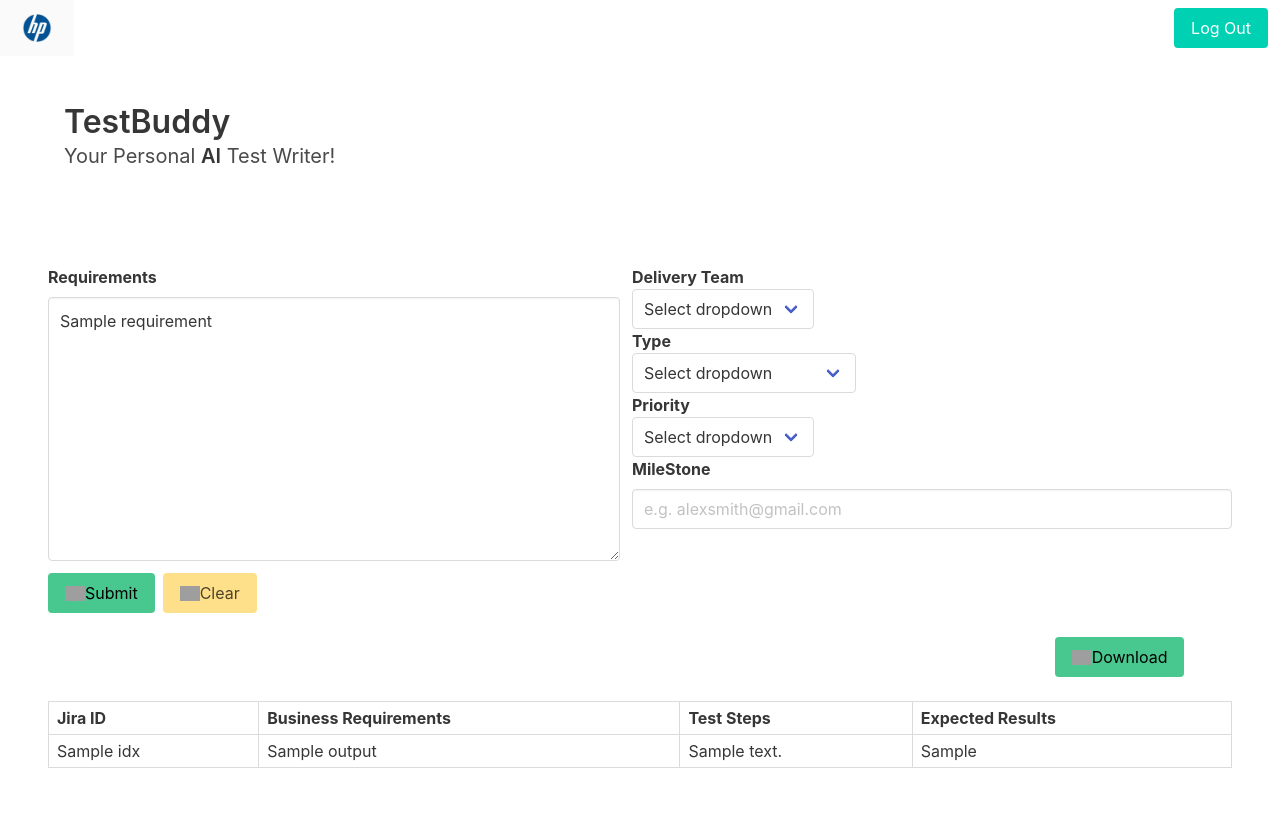
After one commit to indrone/controlgpt, a Flask app: template templates/applicationv2.html in a window 1280 px wide. The commit adds this page. Run offline with Flask 3, Linux system fonts and the light colour scheme; the template is opened without the code that fills it: most values are stand-ins (such as "Sample title", 1, 10 or a date in 2020); grey boxes are pictures that could not be loaded.

Commit message:
adding new data

```diff
--- a/flask_app.py
+++ b/flask_app.py
@@ -6,7 +6,17 @@ import pandas as pd
 app=flask.Flask(__name__)
 app.secret_key="ControlBuddy"
 
-UserID_DB={"indreshb":"password"}
+UserID_DB={"indreshb":"password",
+           "admin":"admin",
+           "jeremys": "password",
+           "peterd":"password",
+           "dilettad":"password",
+           "rachelw": "password",
+           "varung":"password",
+           "rajaneeshk":"password"
+           }
+
+
 
 @app.route("/",methods=["GET","POST"])
 def login():
@@ -35,11 +45,54 @@ def login():
 def application():
     if flask.request.method=="POST":
         control=flask.request.form["requirement"]
-        output=model.predict(control)
-        output=output.split("·\xa0\xa0\xa0")
-        output=[o for o in output if o.strip()!=""]
-        return flask.render_template("application.html",requirement=control, output=output)
-    return flask.render_template("application.html")
+        delivery=flask.request.form["Delivery"]
+        type_of=flask.request.form["Type"]
+        priority=flask.request.form["Priority"]
+        MileStone=flask.request.form["MileStone"]
+        print(delivery,type_of,priority,MileStone)
+        #output=model.predict(control)
+        control_list=control.split("-")
+        list_of_outputs=[]
+        ll=['Section_Folders','Title_test case name or scenario','STEPS (Descrption of the step)','EXPECTED RESULTS','Delivery Team',	'Delivery Subteam',	'Thread','Type','PRIORITY','RICEFW','Milestone','Reference','Test Case Owner',	'Tcode'	,'TEMPLATE HEADERS']
+        for idx,c in enumerate(control_list):
+            if c!="":
+                print("***********",c)
+                steps,outcomes=model.response(c)
+
+                _steps=steps.split("#")
+                _outcomes=outcomes.split("#")
+                print("STEPS",_steps)
+                print("EXPECTED",_outcomes)
+                for s,o in zip(_steps,_outcomes):
+                    if s=="" and o=="":
+                        continue
+                    _temp={
+                        "idx": f"REQ_ID_{idx}",
+                        'Section_Folders':"",
+                        'Title_test case name or scenario':c,
+                        "STEPS (Descrption of the step)":s,
+                        "EXPECTED RESULTS":o,
+                        'Delivery Team':delivery,
+                        'Delivery Subteam':"",
+                        'Thread':"",
+                        'Type':type_of,
+                        'PRIORITY':priority,
+                        'RICEFW':"",
+                        'Milestone':MileStone,
+                        'Reference':"",
+                        'Test Case Owner':"",
+                        'Tcode':""	,
+                        'TEMPLATE HEADERS':""
+
+                    }
+                    list_of_outputs.append(_temp)
+        df=pd.DataFrame(list_of_outputs)
+        #df.columns=["Jira Id","Business Requirement","Test Steps","Expected Outcomes (should match 1:1 for each test step)"]
+
+
+        df.to_csv("static/Output.csv",index=False)
+        return flask.render_template("applicationv2.html",requirement=control, output=list_of_outputs)
+    return flask.render_template("applicationv2.html")
 
 @app.route("/regiterdocument/",methods=["GET","POST"])
 def regiterdocument():
@@ -61,8 +114,13 @@ def loggout():
     flask.session["UserLogged"]=False
     return flask.redirect(flask.url_for("login"))
 
+@app.route("/downloadExcel/")
+def excel():
+    return flask.send_from_directory("static","Output.csv")
+
 if __name__=="__main__":
-    embeddings=lang_chain_llm.Embedding().load_embedding()
+    #embeddings=lang_chain_llm.Embedding().load_embedding()
+    embeddings=None
     llm_gpt_4=lang_chain_llm.ModelFactory("AzureChatOpenAI",{"temperature":0}).load_model()
-    model=lang_chain_llm.ModelLLMPersitantStorage(embeddings,llm_gpt_4)
-    app.run(debug=True)
+    model=lang_chain_llm.ModelLLMTechnical(embeddings,llm_gpt_4)
+    app.run(host='0.0.0.0',port=8000,debug=False)
--- /dev/null
+++ b/templates/applicationv2.html
@@ -0,0 +1,124 @@
+{% extends "index.html" %}
+{% block content %}
+<div class="columns">
+    <div class="column">
+        <form action="/application/" method="POST">
+          <div class="field is-horizontal">
+            <div class="field-body">
+              <div class="field">
+                <label class="label">Requirements</label>
+                <textarea class="textarea" placeholder="10 lines of textarea" rows="10" name="requirement">{{requirement}}</textarea>
+              </div>
+              <div class="field is-vertical">
+                <div class="field">
+                  <p class="control is-expanded">
+                    <label class="label">Delivery Team</label>
+                      <div class="select">
+                        <select name="Delivery">
+                          <option>Select dropdown</option>
+                          <option>Revenue</option>
+                          <option>IT</option>
+                          <option>Accounting</option>
+                        </select>
+                      </div>
+
+                  </p>
+                </div>
+                <div class="field">
+                  <p class="control is-expanded">
+                    <label class="label">Type</label>
+                      <div class="select">
+                        <select name="Type">
+                          <option>Select dropdown</option>
+                          <option>Testing</option>
+                          <option>E2E Testing</option>
+                          <option>Performance Testing</option>
+                          <option>Data Migration Testing</option>
+                          <option>Other</option>
+                        </select>
+                      </div>
+
+                  </p>
+                </div>
+                <div class="field">
+                  <p class="control is-expanded">
+                    <label class="label">Priority</label>
+                      <div class="select">
+
+                          <select name="Priority">
+                            <option>Select dropdown</option>
+                            <option>Medium</option>
+                            <option>High</option>
+                            <option>Low</option>
+
+                          </select>
+                      </div>
+
+                  </p>
+                </div>
+                <div class="field">
+                  <p class="control is-expanded">
+                    <label class="label">MileStone</label>
+                    <input class="input" type="text" placeholder="e.g. alexsmith@gmail.com" name="MileStone">
+
+                  </p>
+                </div>
+              </div>
+
+            </div>
+          </div>
+          <div class="buttons">
+
+            <button class="button is-success" type="submit" style="color: black;"><img width="20" height="20" src="https://img.icons8.com/ios/50/sent--v1.png" alt="sent--v1" /> Submit</button>
+            <button class="button is-warning"><img width="20" height="20" src="https://img.icons8.com/pulsar-line/48/filled-trash.png" alt="filled-trash"/> Clear</button>
+
+        </div>
+        </form>
+    </div>
+
+</div>
+<div>
+    <div class="columns">
+        <div class="column">
+
+        </div>
+        <div class="column is-2">
+            <a class="button is-success" style="color: black;" href="/downloadExcel/"><img width="20" height="20" src="https://img.icons8.com/windows/32/download--v1.png" alt="download--v1"/>Download</a>
+
+        </div>
+    </div>
+    <table class="table is-bordered is-striped is-narrow is-hoverable is-fullwidth">
+        <thead>
+          <tr>
+            <th>Jira ID</th>
+            <th>Business Requirements</th>
+            <th>Test Steps</th>
+            <th>Expected Results</th>
+
+          </tr>
+        </thead>
+        <tbody>
+            {%for i in output%}
+          <tr>
+            <td>
+                {{i['idx']}}
+            </td>
+            <td>
+                {{i['Title_test case name or scenario']}}
+            </td>
+            <td>
+                {{i["STEPS (Descrption of the step)"]}}
+            </td>
+            <td>
+                {{i["EXPECTED RESULTS"]}}
+            </td>
+
+          </tr>
+          {%endfor%}
+        </tbody>
+      </table>
+</div>
+
+
+
+{% endblock %}
--- a/templates/index.html
+++ b/templates/index.html
@@ -3,17 +3,18 @@
   <head>
     <meta charset="utf-8">
     <meta name="viewport" content="width=device-width, initial-scale=1">
-    <title>ControlBuddy</title>
+    <title>TestBuddy</title>
     <link rel="stylesheet" href="https://cdn.jsdelivr.net/npm/bulma@0.9.4/css/bulma.min.css">
   </head>
   <body>
     {%if not isLogin%}
     <nav class="navbar" role="navigation" aria-label="dropdown navigation">
         <a class="navbar-item" href="/">
-            <img src="{{url_for('static',filename='logoo.png')}}"
+            <img src="{{url_for('static',filename='hp logo.png')}}"
               alt="Bulma: Free, open source, and modern CSS framework based on Flexbox"
-              width="112" height="28">
+              width="50" height="28">
           </a>
+          <!--
         <div class="navbar-item has-dropdown is-hoverable">
           <a class="navbar-link">
             Settings
@@ -35,6 +36,7 @@
             </div>
           </div>
         </div>
+        -->
         <div class="navbar-end">
             <div class="navbar-item">
               <div class="buttons">
@@ -53,10 +55,10 @@
   <section class="section">
     <div class="container">
       <h1 class="title">
-        ControlBuddy
+        TestBuddy
       </h1>
       <p class="subtitle">
-       You Personal <strong>AI</strong> Control Writer!
+       Your Personal <strong>AI</strong> Test Writer!
       </p>
     </div>
   </section>
```
Also changed, not shown: pdf_processor.py (deleted, +0 -69 lines), requirements.txt (added, +8 -0 lines), static/Output.csv (added, +7 -0 lines), templates/applicationv1.html (added, +111 -0 lines), utils/lang_chain_llm.py (+91 -0 lines), README.md (deleted), static/hp logo.png (added).
